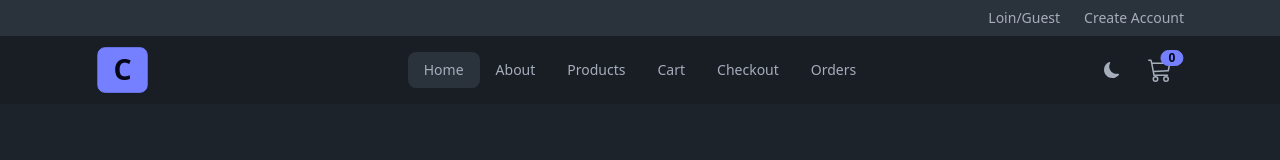
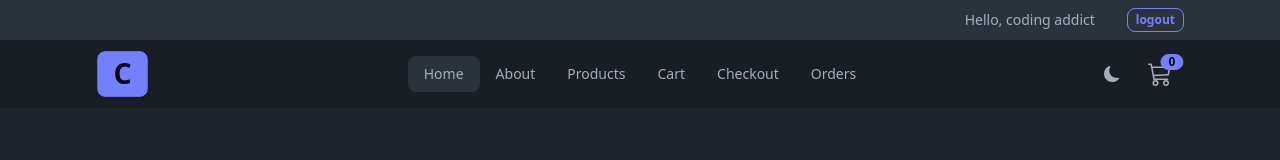
Before and after one commit to chanawit-k/comfy-store, a React (Vite) app: page / in a window 1280 px wide. Shown: the top 160 px of the page. Built offline with nearby package versions, Linux system fonts and the light colour scheme.

Commit message:
- logout feature

```diff
--- a/src/components/Header.jsx
+++ b/src/components/Header.jsx
@@ -1,16 +1,47 @@
 import React from 'react'
-import { Link } from 'react-router-dom'
+import { Link, useNavigate } from 'react-router-dom'
+import { useSelector, useDispatch } from 'react-redux'
+import { logoutUser } from '../features/user/userSlice'
+import { clearCart } from '../features/cart/cartSlice'
+
 const Header = () => {
+  const dispatch = useDispatch()
+  const navigate = useNavigate()
+  const { user } = useSelector((state) => state.user)
+
+  const handleLogout = () => {
+    navigate('/')
+    dispatch(logoutUser())
+    dispatch(clearCart())
+  }
+
   return (
     <header className="bg-neutral py-2 text-neutral-content">
       <div className="align-element flex justify-center sm:justify-end">
         <div className="flex gap-x-6 justify-center items-center">
-          <Link to="/login" className="link link-hover text-xs sm:text-sm">
-            Loin/Guest
-          </Link>
-          <Link to="/register" className="link link-hover text-xs sm:text-sm">
-            Create Account
-          </Link>
+          {user ? (
+            <div className="flex gap-x-2 sm:gap-x-8 items-center">
+              <p className="text-xs sm:text-sm">Hello, {user.username}</p>
+              <button
+                className="btn btn-xs btn-outline btn-primary "
+                onClick={handleLogout}
+              >
+                logout
+              </button>
+            </div>
+          ) : (
+            <div className="flex gap-x-6 justify-center items-center">
+              <Link to="/login" className="link link-hover text-xs sm:text-sm">
+                Sign in / Guest
+              </Link>
+              <Link
+                to="/register"
+                className="link link-hover text-xs sm:text-sm"
+              >
+                Create an Account
+              </Link>
+            </div>
+          )}
         </div>
       </div>
     </header>
--- a/src/components/NavLinks.jsx
+++ b/src/components/NavLinks.jsx
@@ -1,5 +1,6 @@
 import React from 'react'
 import { NavLink } from 'react-router-dom'
+import { useSelector, useDispatch } from 'react-redux'
 const links = [
   { id: 1, url: '/', text: 'home' },
   { id: 2, url: 'about', text: 'about' },
@@ -9,10 +10,13 @@
   { id: 6, url: 'orders', text: 'orders' },
 ]
 const NavLinks = () => {
+  const { user } = useSelector((state) => state.user)
+
   return (
     <>
       {links.map((link) => {
         const { id, url, text } = link
+        if ((url === 'checkout' || url === 'orders') && !user) return null
         return (
           <li key={id}>
             <NavLink className="capitalize" to={url}>
--- a/src/features/user/userSlice.js
+++ b/src/features/user/userSlice.js
@@ -22,7 +22,9 @@
       console.log('log in')
     },
     logoutUser: (state) => {
-      console.log('log out')
+      state.user = null
+      localStorage.removeItem('user')
+      toast.success('Logged out successfully')
     },
     toggleTheme: (state) => {
       const { dark, light } = themes
```
